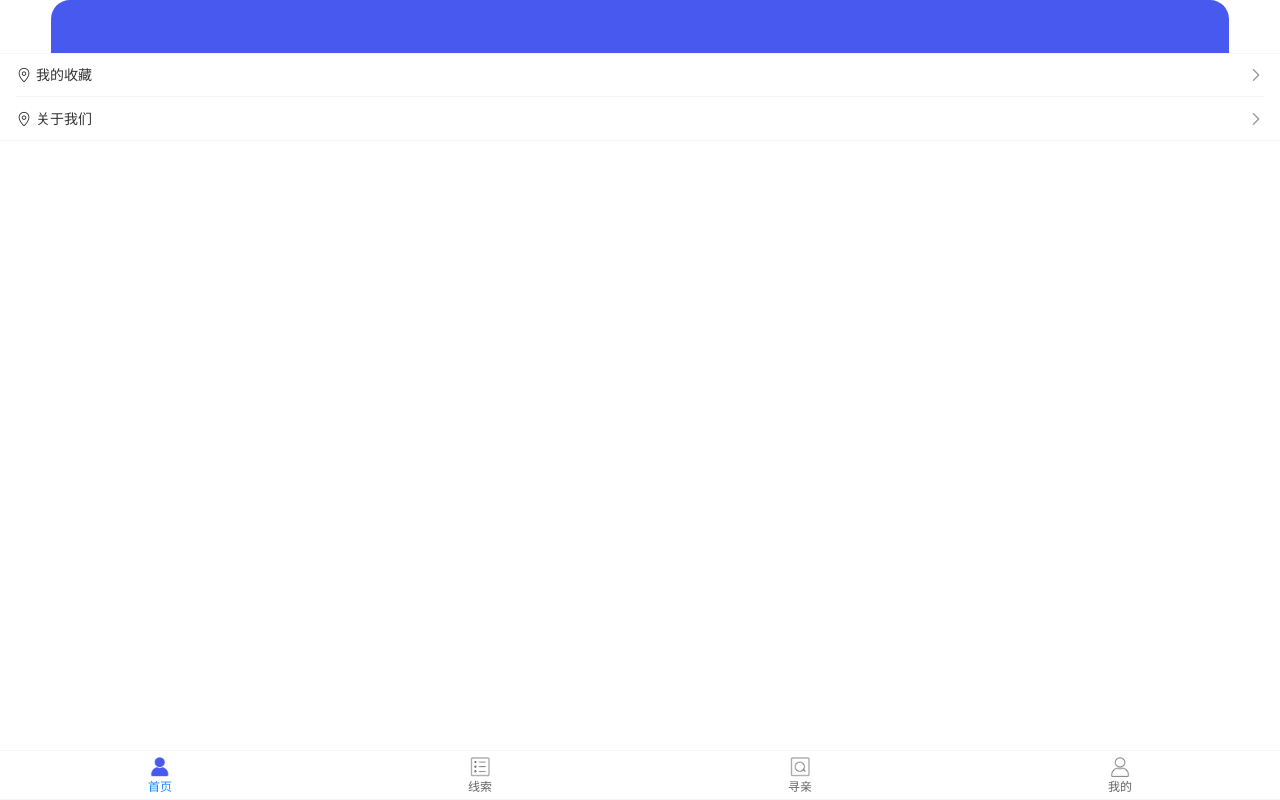
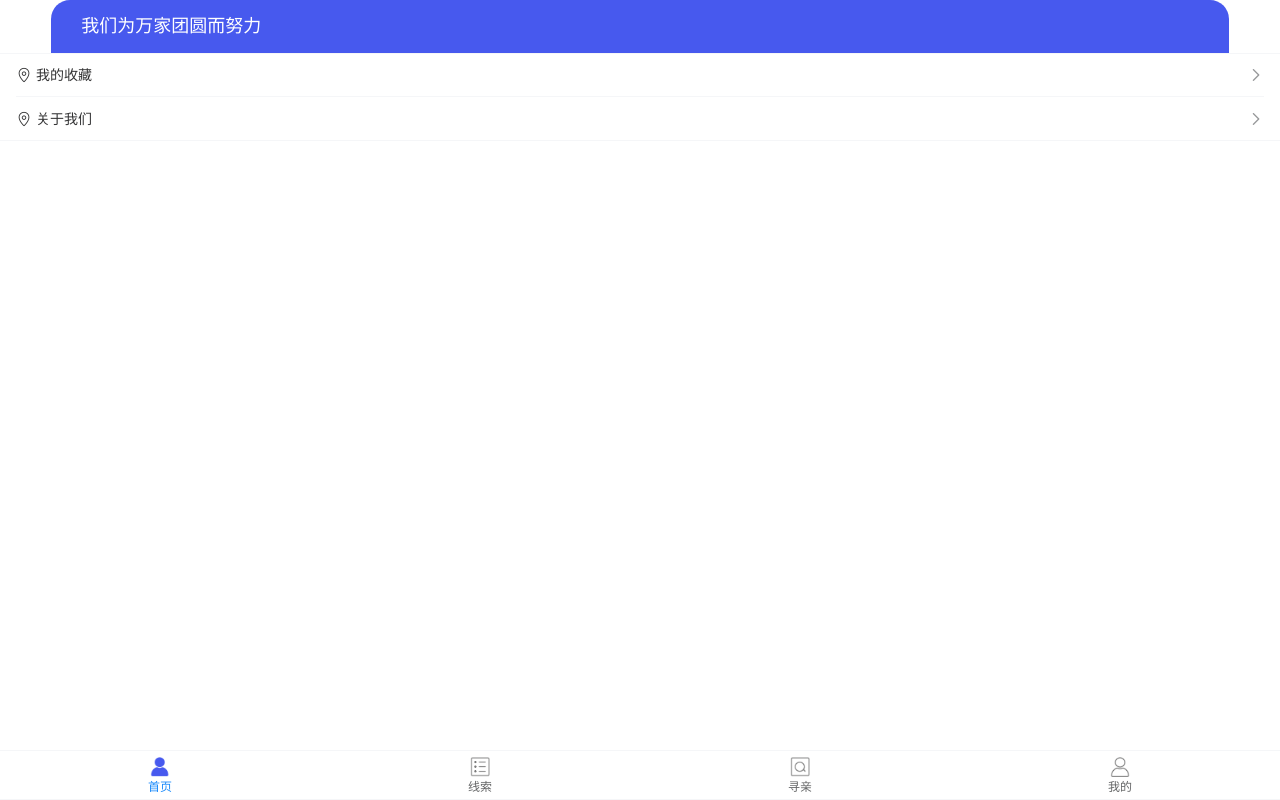
Before and after one commit to shindouhiro/tuanyuanyuan, a Vue app: page /#/my in a window 1280 px wide. Built offline with nearby package versions, Linux system fonts and the light colour scheme.

Commit message:
添加nav文字

```diff
--- a/src/pages/My.vue
+++ b/src/pages/My.vue
@@ -8,7 +8,7 @@
       pr-0
       src="https://img.yzcdn.cn/vant/cat.jpeg"
     /> -->
-    <div class="nav"></div>
+    <div class="nav">我们为万家团圆而努力</div>
   </van-row>
   <van-cell-group>
     <van-cell title="我的收藏" is-link icon="location-o" />
@@ -25,8 +25,15 @@
   width: 92%;
   margin: 0 auto;
   height: 53px;
+  line-height: 53px;
   background: #4759ee;
   border-top-left-radius: 19px;
   border-top-right-radius: 19px;
+  font-family: PingFang-SC-Regular;
+  font-size: 18px;
+  color: #ffffff;
+  letter-spacing: 0;
+  font-weight: 400;
+  text-indent: 30px;
 }
 </style>
```
